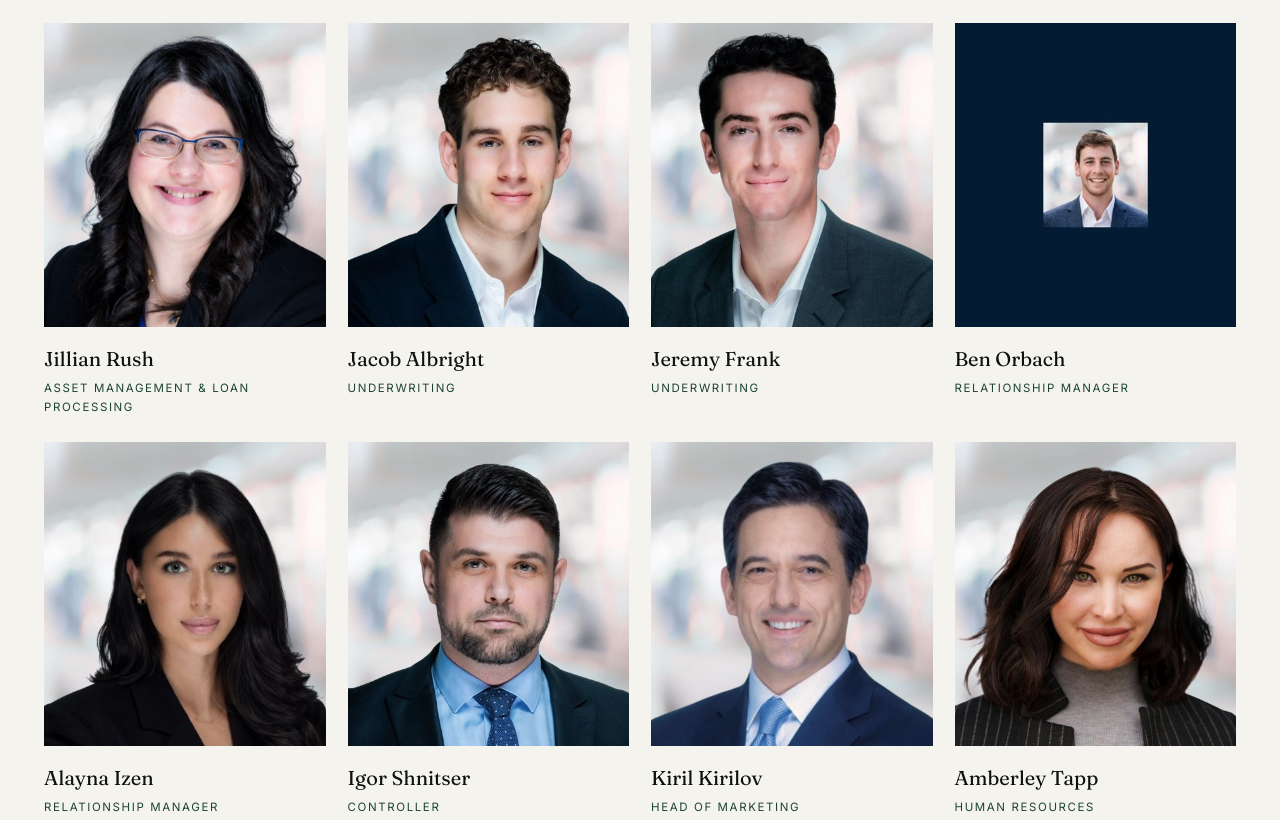
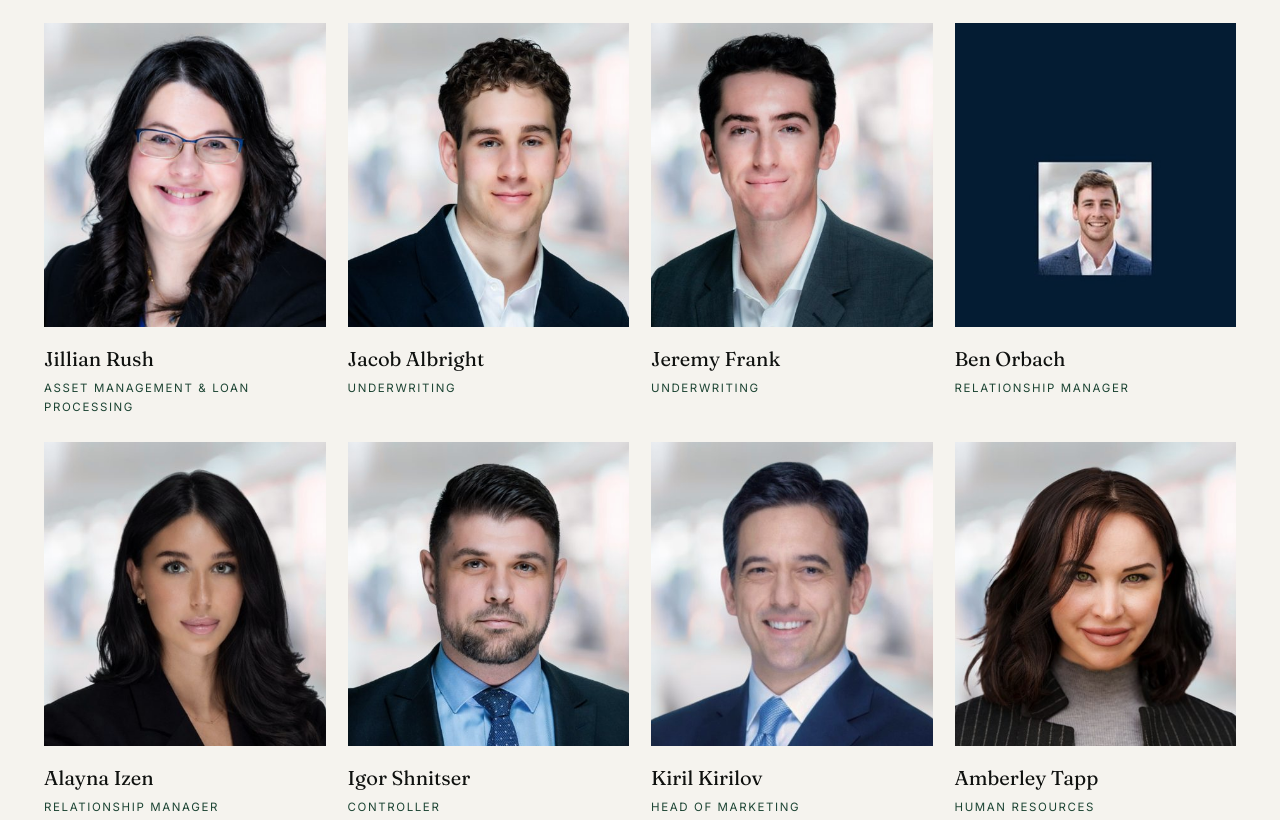
Before and after one commit to AK89AK-sudo/bravo-property-trust, a plain HTML site: page index.html in a window 1280 px wide. Shown: the part 5140-5960 px from the top of the page. Drawn offline with Linux system fonts and the light colour scheme.

Commit message:
Fix Ben Orbach headshot crop
Co-Authored-By: Claude Fable 5 <noreply@anthropic.com>

```diff
--- a/index.html
+++ b/index.html
@@ -222,7 +222,7 @@ footer p{max-width:80ch;line-height:1.7}
     <div class="member rv"><div class="ph"><img src="assets/jillian.jpg" alt="Jillian Rush"></div><div class="nm">Jillian Rush</div><div class="ti">Asset Management &amp; Loan Processing</div></div>
     <div class="member rv"><div class="ph"><img src="assets/jacob.jpg" alt="Jacob Albright"></div><div class="nm">Jacob Albright</div><div class="ti">Underwriting</div></div>
     <div class="member rv"><div class="ph"><img src="assets/jeremy.jpg" alt="Jeremy Frank"></div><div class="nm">Jeremy Frank</div><div class="ti">Underwriting</div></div>
-    <div class="member rv"><div class="ph"><img src="assets/ben.jpg" alt="Ben Orbach"></div><div class="nm">Ben Orbach</div><div class="ti">Relationship Manager</div></div>
+    <div class="member rv"><div class="ph"><img src="assets/ben-f.jpg" alt="Ben Orbach"></div><div class="nm">Ben Orbach</div><div class="ti">Relationship Manager</div></div>
     <div class="member rv"><div class="ph"><img src="assets/alayna.jpg" alt="Alayna Izen"></div><div class="nm">Alayna Izen</div><div class="ti">Relationship Manager</div></div>
     <div class="member rv"><div class="ph"><img src="assets/igor.jpg" alt="Igor Shnitser"></div><div class="nm">Igor Shnitser</div><div class="ti">Controller</div></div>
     <div class="member rv"><div class="ph"><img src="assets/kiril.jpg" alt="Kiril Kirilov"></div><div class="nm">Kiril Kirilov</div><div class="ti">Head of Marketing</div></div>
```
Also changed, not shown: assets/ben-f.jpg (added), assets/ben.jpg (deleted).
